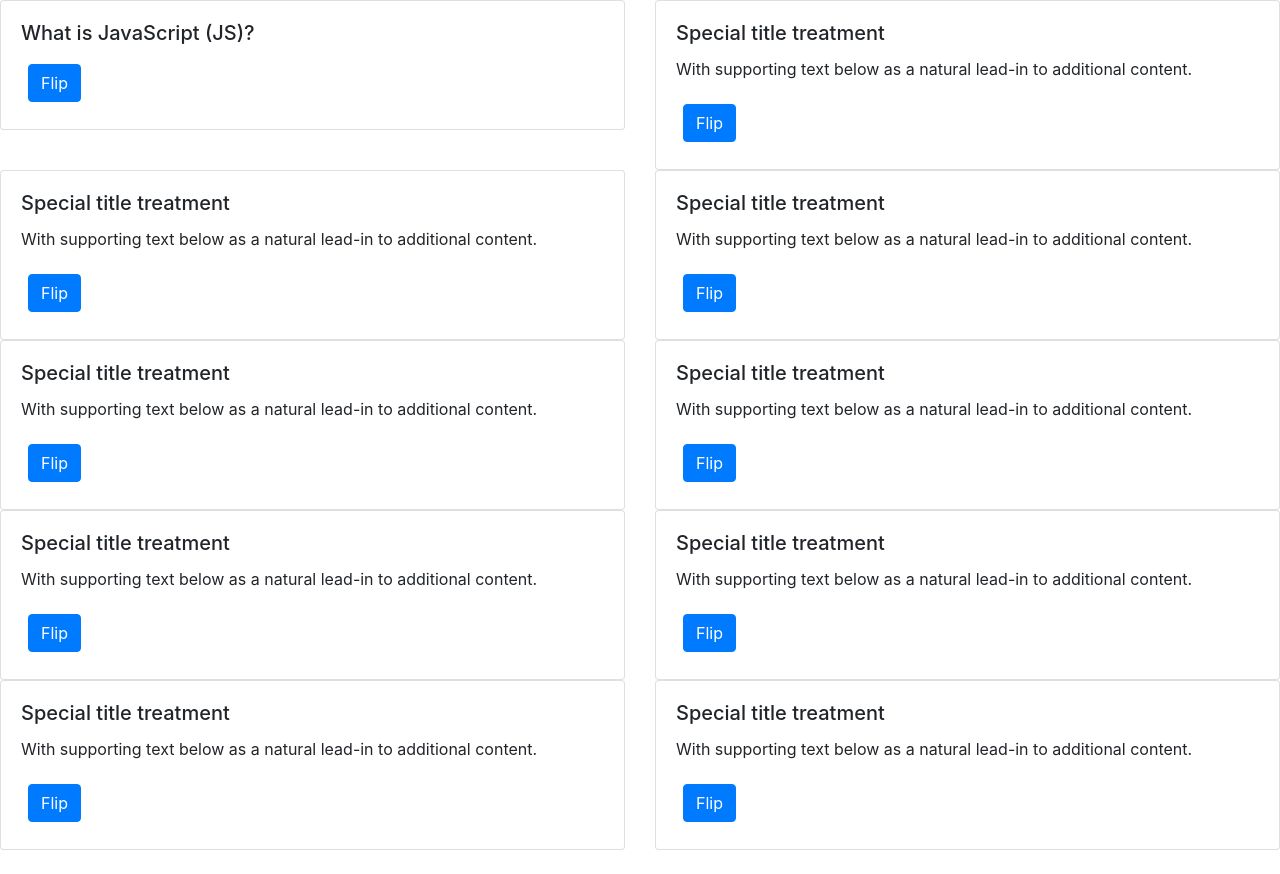
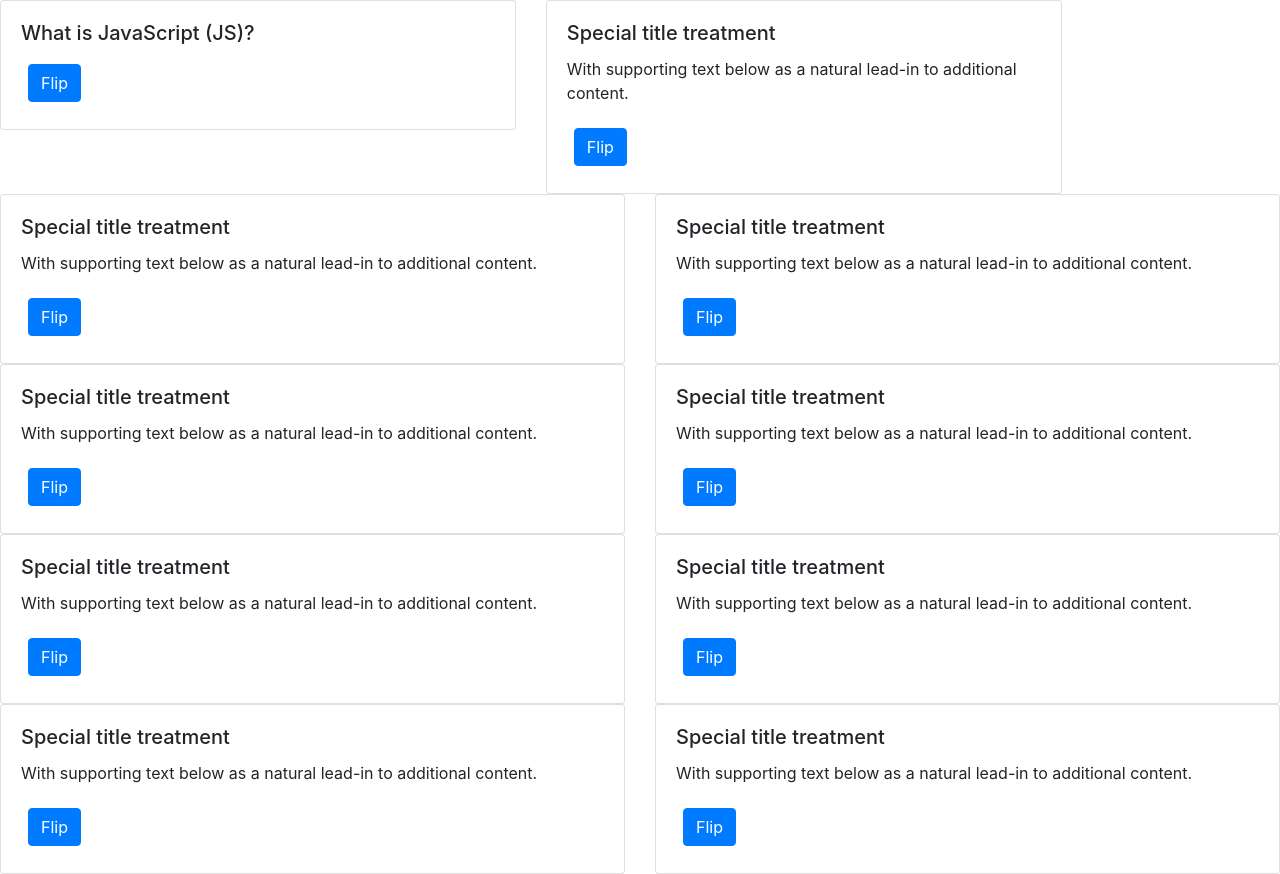
Before and after one commit to romankolivashko/flashcards, a plain HTML site: page index.html in a window 1280 px wide. Before the commit the page ends 850 px from the top, so only its background shows below. Drawn offline with Linux system fonts and the light colour scheme.

Commit message:
Adjuste column width

```diff
--- a/index.html
+++ b/index.html
@@ -10,7 +10,7 @@
 <body>
 
   <div class="row">
-    <div class="col-sm-6">
+    <div class="col-sm-5">
       <div class="card">
         <div class="card-body">
           <h5 class="card-title">What is JavaScript (JS)?</h5>
@@ -21,7 +21,7 @@
         </div>
       </div>
     </div>
-    <div class="col-sm-6">
+    <div class="col-sm-5">
       <div class="card">
         <div class="card-body">
           <h5 class="card-title">Special title treatment</h5>
```
